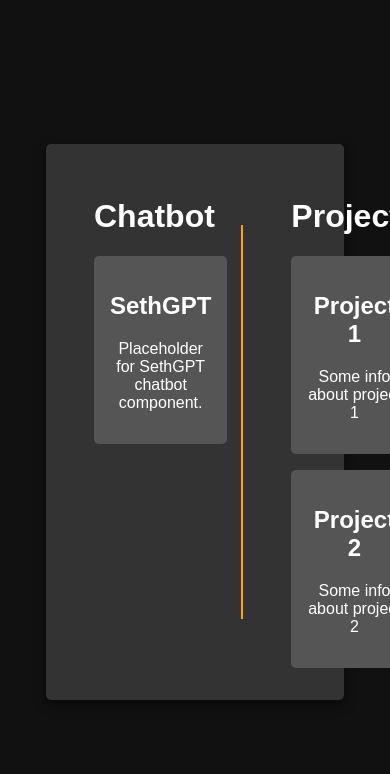
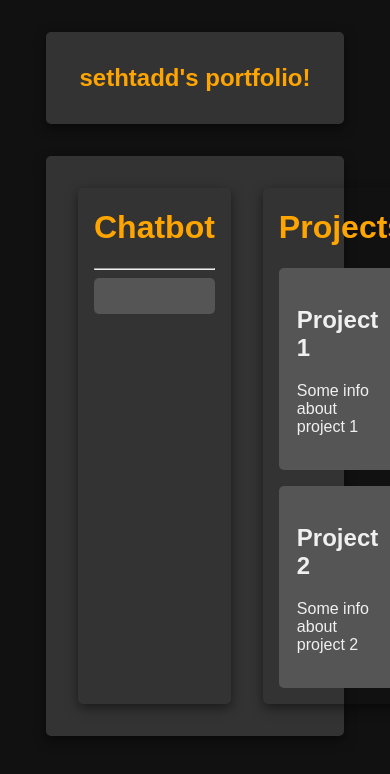
Before and after one commit to sethtadd/portfolio-website, a SvelteKit app: page / in a window 390 px wide. Shown: the top 774 px of the page. Built offline with nearby package versions, Linux system fonts and the light colour scheme.

Commit message:
Revamped layout, styling, visual responsiveness

```diff
--- a/package.json
+++ b/package.json
@@ -27,5 +27,8 @@
 		"typescript": "^5.0.0",
 		"vite": "^4.4.2"
 	},
-	"type": "module"
+	"type": "module",
+	"dependencies": {
+		"marked": "^8.0.1"
+	}
 }
--- a/src/routes/+layout.svelte
+++ b/src/routes/+layout.svelte
@@ -2,17 +2,36 @@
 	<link rel="stylesheet" href="/global.css" />
 </svelte:head>
 
-<!-- <nav>
-	<a href="/">Home</a>
-	<a href="/">Resume</a>
-	<a href="/">Github</a>
-	<a href="/">LinkedIn</a>
-</nav> -->
+<nav>
+	<h1>sethtadd's portfolio!</h1>
+</nav>
 
-<!-- <aside>
-	<h1>Chatbot</h1>
-</aside> -->
+<!-- <main> -->
+	<slot />
+<!-- </main> -->
 
-<main>
-	<slot />
-</main>
+<style>
+	main {
+		display: flex;
+		justify-content: center;
+	}
+
+	/* make all h1 elements within main orange */
+	nav {
+		background-color: #333;
+		padding: 2rem;
+		box-shadow: 0 4px 12px rgba(0, 0, 0, 0.5);
+		border-radius: 5px;
+		max-width: 60vw;
+		margin: 2rem auto;
+		z-index: 1000; /* stay above other elements */
+	}
+
+	nav h1 {
+		margin: 0; /* remove default margin */
+		text-align: center;
+		font-size: 1.5rem; /* adjust size as needed */
+
+		color: orange;
+	}
+</style>
--- a/src/routes/+page.svelte
+++ b/src/routes/+page.svelte
@@ -1,12 +1,13 @@
 <script>
+	import SethGpt from '$lib/SethGPT.svelte';
 </script>
 
 <div class="grid-container">
 	<div class="column">
 		<h1>Chatbot</h1>
+        <hr />
 		<div class="content-card">
-			<h2>SethGPT</h2>
-			<p>Placeholder for SethGPT chatbot component.</p>
+			<!-- <SethGpt /> -->
 		</div>
 	</div>
 	<div class="column">
@@ -34,6 +35,9 @@
 </div>
 
 <style>
+	h1 {
+		color: orange;
+	}
 	/* Grid container styling */
 	.grid-container {
 		display: grid;
@@ -44,33 +48,31 @@
 		box-shadow: 0 4px 12px rgba(0, 0, 0, 0.5);
 		border-radius: 5px;
 		max-width: 60vw; /* or any other constraint */
+		margin: 0 auto;
 	}
 
 	.column {
 		position: relative;
 		padding: 0 1rem;
-	}
-
-	.column:not(:last-child)::after {
-		content: '';
-		position: absolute;
-		top: 10%;
-		bottom: 10%;
-		right: 0;
-		width: 2px;
-		background-color: orange;
+		box-shadow: 0 4px 12px rgba(0, 0, 0, 0.5);
+		border-radius: 5px;
 	}
 
 	.content-card {
 		padding: 1rem;
 		background-color: #555;
 		margin-bottom: 1rem;
+
 		border-radius: 5px;
-		text-align: center;
+
+		border-width: 2px;
+		border-style: solid;
+		border-color: transparent;
+		transition: box-shadow 0.1s ease-in-out;
+		transition: border-color 0.05s ease-in-out;
 	}
-
-	/* Just to remove margin from the last demo box */
-	.content-card:last-child {
-		margin-bottom: 0;
+	.content-card:hover {
+		box-shadow: 0 4px 12px rgba(0, 0, 0, 0.5);
+		border-color: orange;
 	}
 </style>
--- a/static/global.css
+++ b/static/global.css
@@ -1,11 +1,7 @@
 body {
     background-color: #111;
     font-family: Arial, sans-serif;
-    color: #FFF;
-    display: flex;
-    justify-content: center;
-    align-items: center;
-    height: 100vh;
+    color: #f0f0f0;
     margin: 0;
     padding: 0;
 }
```
Also changed, not shown: 1 other file (tests, documents, lock files or other folders).
